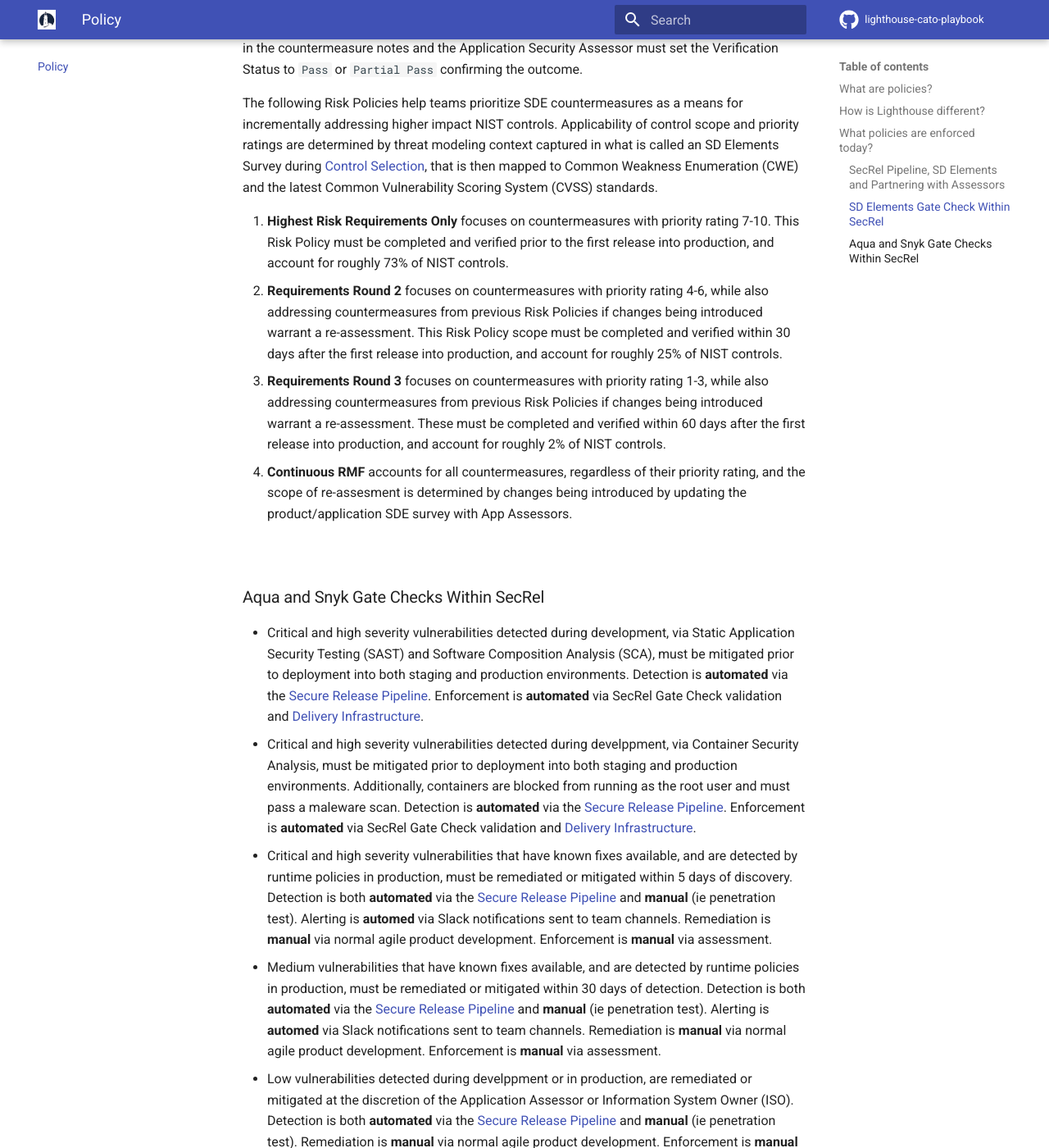
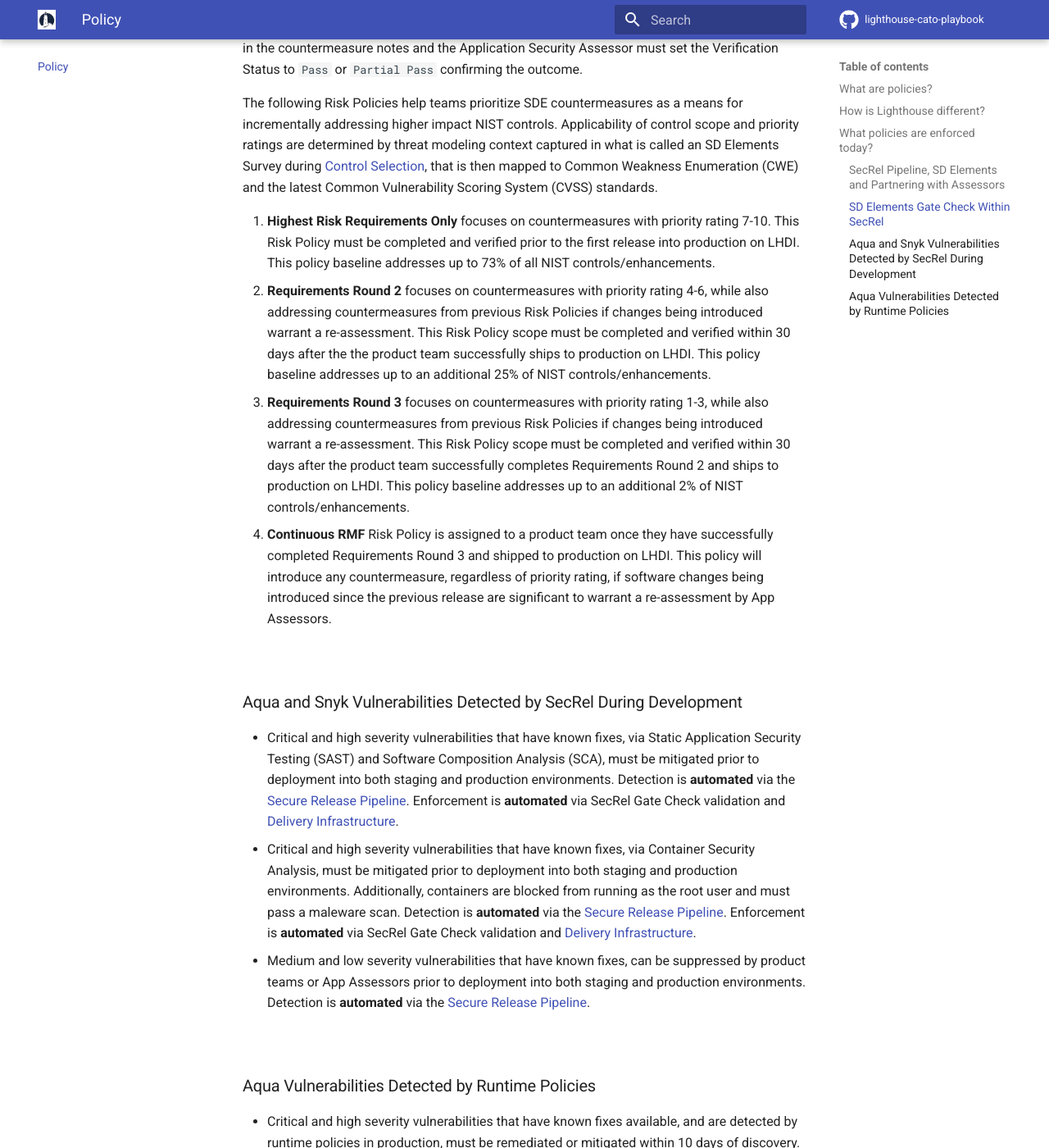
Before and after one commit to rise8-us/cato-playbook, an MkDocs documentation site: the page built from docs/policy.md, in a window 1280 px wide and 1400 px high, scrolled down 1412 px. Shown: the whole window at 82% size. Built offline with MkDocs 1.6.1 and Material for MkDocs 9.7.7, drawn with Linux system fonts in a browser that asks for light colours; comment, search, counter and statistics services are not loaded; some of the changed text lies outside the part shown.

Commit message:
Update policy.md
Clarifying SDE, Aqua and Snyk policy expectations

```diff
--- a/docs/policy.md
+++ b/docs/policy.md
@@ -26,16 +26,21 @@
 
 The following Risk Policies help teams prioritize SDE countermeasures as a means for incrementally addressing higher impact NIST controls. Applicability of control scope and priority ratings are determined by threat modeling context captured in what is called an SD Elements Survey during [Control Selection](selection.md), that is then mapped to Common Weakness Enumeration (CWE) and the latest Common Vulnerability Scoring System (CVSS) standards.
 
-1. **Highest Risk Requirements Only** focuses on countermeasures with priority rating 7-10. This Risk Policy must be completed and verified prior to the first release into production, and account for roughly 73% of NIST controls.
-2. **Requirements Round 2** focuses on countermeasures with priority rating 4-6, while also addressing countermeasures from previous Risk Policies if changes being introduced warrant a re-assessment. This Risk Policy scope must be completed and verified within 30 days after the first release into production, and account for roughly 25% of NIST controls.
-2. **Requirements Round 3** focuses on countermeasures with priority rating 1-3, while also addressing countermeasures from previous Risk Policies if changes being introduced warrant a re-assessment. These must be completed and verified within 60 days after the first release into production, and account for roughly 2% of NIST controls.
-3. **Continuous RMF** accounts for all countermeasures, regardless of their priority rating, and the scope of re-assesment is determined by changes being introduced by updating the product/application SDE survey with App Assessors.
+1. **Highest Risk Requirements Only** focuses on countermeasures with priority rating 7-10. This Risk Policy must be completed and verified prior to the first release into production on LHDI. This policy baseline addresses up to 73% of all NIST controls/enhancements.
+2. **Requirements Round 2** focuses on countermeasures with priority rating 4-6, while also addressing countermeasures from previous Risk Policies if changes being introduced warrant a re-assessment. This Risk Policy scope must be completed and verified within 30 days after the the product team successfully ships to production on LHDI. This policy baseline addresses up to an additional 25% of NIST controls/enhancements.
+2. **Requirements Round 3** focuses on countermeasures with priority rating 1-3, while also addressing countermeasures from previous Risk Policies if changes being introduced warrant a re-assessment. This Risk Policy scope must be completed and verified within 30 days after the product team successfully completes Requirements Round 2 and ships to production on LHDI. This policy baseline addresses up to an additional 2% of NIST controls/enhancements.
+3. **Continuous RMF** Risk Policy is assigned to a product team once they have successfully completed Requirements Round 3 and shipped to production on LHDI. This policy will introduce any countermeasure, regardless of priority rating, if software changes being introduced since the previous release are significant to warrant a re-assessment by App Assessors.
 
 <br/>
 
-### Aqua and Snyk Gate Checks Within SecRel
-- Critical and high severity vulnerabilities detected during development, via Static Application Security Testing (SAST) and Software Composition Analysis (SCA), must be mitigated prior to deployment into both staging and production environments. Detection is **automated** via the [Secure Release Pipeline](https://department-of-veterans-affairs.github.io/lighthouse-tornado). Enforcement is **automated** via SecRel Gate Check validation and [Delivery Infrastructure](https://department-of-veterans-affairs.github.io/lighthouse-di-documentation/).
-- Critical and high severity vulnerabilities detected during develppment, via Container Security Analysis, must be mitigated prior to deployment into both staging and production environments. Additionally, containers are blocked from running as the root user and must pass a maleware scan. Detection is **automated** via the [Secure Release Pipeline](https://department-of-veterans-affairs.github.io/lighthouse-tornado/). Enforcement is **automated** via SecRel Gate Check validation and [Delivery Infrastructure](https://department-of-veterans-affairs.github.io/lighthouse-di-documentation/).
-- Critical and high severity vulnerabilities that have known fixes available, and are detected by runtime policies in production, must be remediated or mitigated within 5 days of discovery. Detection is both **automated** via the [Secure Release Pipeline](https://department-of-veterans-affairs.github.io/lighthouse-tornado/) and **manual** (ie penetration test). Alerting is **automed** via Slack notifications sent to team channels. Remediation is **manual** via normal agile product development. Enforcement is **manual** via assessment.
-- Medium vulnerabilities that have known fixes available, and are detected by runtime policies in production, must be remediated or mitigated within 30 days of detection. Detection is both **automated** via the  [Secure Release Pipeline](https://department-of-veterans-affairs.github.io/lighthouse-tornado/) and **manual** (ie penetration test). Alerting is **automed** via Slack notifications sent to team channels. Remediation is **manual** via normal agile product development. Enforcement is **manual** via assessment.
-- Low vulnerabilities detected during develppment or in production, are remediated or mitigated at the discretion of the Application Assessor or Information System Owner (ISO). Detection is both **automated** via the [Secure Release Pipeline](https://department-of-veterans-affairs.github.io/lighthouse-tornado/) and **manual** (ie penetration test). Remediation is **manual** via normal agile product development. Enforcement is **manual** via assessment.
+### Aqua and Snyk Vulnerabilities Detected by SecRel During Development
+- Critical and high severity vulnerabilities that have known fixes, via Static Application Security Testing (SAST) and Software Composition Analysis (SCA), must be mitigated prior to deployment into both staging and production environments. Detection is **automated** via the [Secure Release Pipeline](https://department-of-veterans-affairs.github.io/lighthouse-tornado). Enforcement is **automated** via SecRel Gate Check validation and [Delivery Infrastructure](https://department-of-veterans-affairs.github.io/lighthouse-di-documentation/).
+- Critical and high severity vulnerabilities that have known fixes, via Container Security Analysis, must be mitigated prior to deployment into both staging and production environments. Additionally, containers are blocked from running as the root user and must pass a maleware scan. Detection is **automated** via the [Secure Release Pipeline](https://department-of-veterans-affairs.github.io/lighthouse-tornado/). Enforcement is **automated** via SecRel Gate Check validation and [Delivery Infrastructure](https://department-of-veterans-affairs.github.io/lighthouse-di-documentation/).
+- Medium and low severity vulnerabilities that have known fixes, can be suppressed by product teams or App Assessors prior to deployment into both staging and production environments. Detection is **automated** via the [Secure Release Pipeline](https://department-of-veterans-affairs.github.io/lighthouse-tornado/).
+
+<br/>
+
+### Aqua Vulnerabilities Detected by Runtime Policies
+- Critical and high severity vulnerabilities that have known fixes available, and are detected by runtime policies in production, must be remediated or mitigated within 10 days of discovery. Detection is both **automated** via the [Secure Release Pipeline](https://department-of-veterans-affairs.github.io/lighthouse-tornado/) and **manual** (ie penetration test). Alerting is **automated** via Slack notifications sent to team channels. Enforcement is **manual** via App Assessor monitoring.
+- Medium vulnerabilities that have known fixes available, and are detected by runtime policies in production, must be remediated or mitigated within 30 days of detection. Detection is both **automated** via the  [Secure Release Pipeline](https://department-of-veterans-affairs.github.io/lighthouse-tornado/) and **manual** (ie penetration test). Alerting is **automated** via Slack notifications sent to team channels. Enforcement is **manual** via App Assessor monitoring.
+- Low vulnerabilities that have known fixes, and are detected by runtime policies in production, are remediated or mitigated at the discretion of the Application Assessor. Detection is both **automated** via the [Secure Release Pipeline](https://department-of-veterans-affairs.github.io/lighthouse-tornado/) and **manual** (ie penetration test). Enforcement is **manual** via App Assessor monitoring.
```
